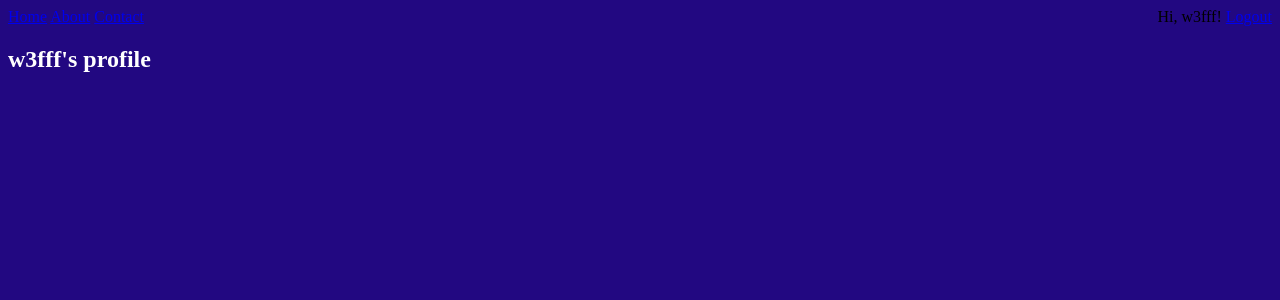
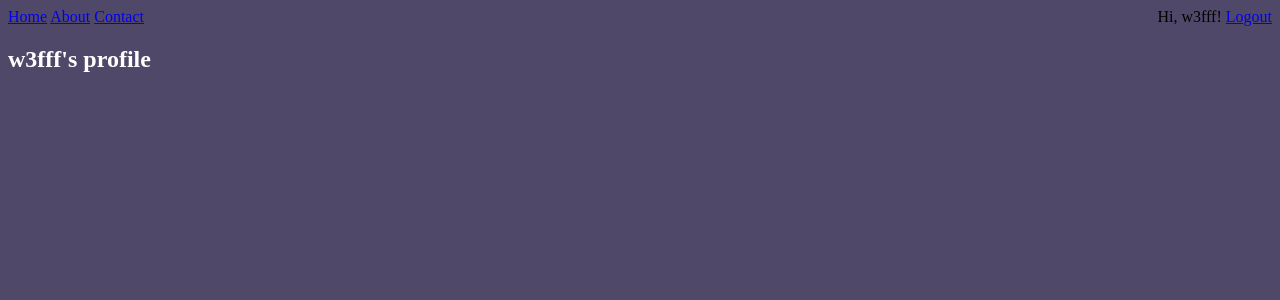
Before and after one commit to w3ffflv/school-web, a Django app: page /accounts/profile/ in a window 1280 px wide. Shown: the top 300 px of the page. Run offline with Django 4.2, Linux system fonts and the light colour scheme; a user stored in the database is signed in.

Commit message:
color change

```diff
--- a/static/base.css
+++ b/static/base.css
@@ -1,6 +1,6 @@
 body
 {
-    background-color: rgb(34, 8, 129);
+    background-color: rgb(79, 72, 105);
 }
 
 h1,h2{
```
